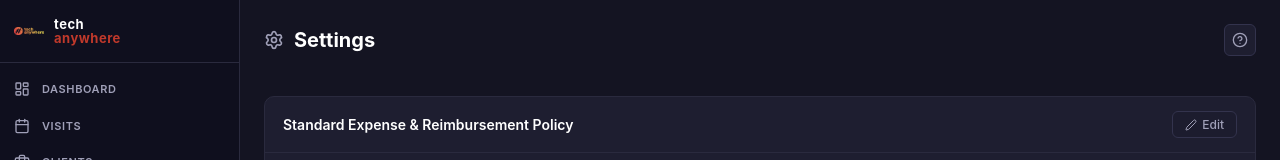
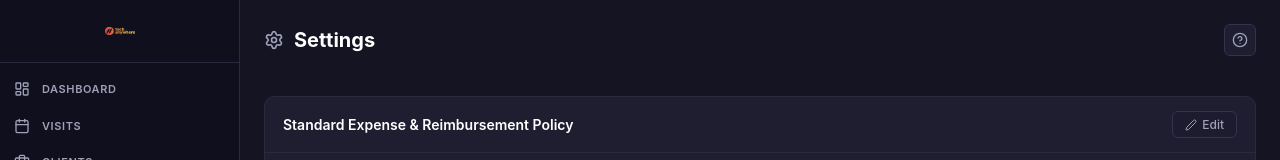
Before and after one commit to Nabzillaa/teachanywhere, a React (Vite) app in the folder app/: page /settings in a window 1280 px wide. Shown: the top 160 px of the page. Built offline with nearby package versions, Linux system fonts and the light colour scheme.

Commit message:
feat: show only icon in sidebar, remove text label
Removed the 'tech anywhere' text from the sidebar, keeping just the logo icon for a cleaner, more minimal design.

```diff
--- a/app/src/components/layout/Sidebar.css
+++ b/app/src/components/layout/Sidebar.css
@@ -17,7 +17,7 @@
 .sidebar__logo {
   display: flex;
   align-items: center;
-  justify-content: flex-start;
+  justify-content: center;
   gap: 10px;
   padding: 16px 14px;
   border-bottom: 1px solid var(--border);
--- a/app/src/components/layout/Sidebar.tsx
+++ b/app/src/components/layout/Sidebar.tsx
@@ -37,12 +37,6 @@ export default function Sidebar({ collapsed, onToggle }: SidebarProps) {
         >
           <img src="/logo.png" alt="TechAnywhere" className="sidebar__logo-icon" />
         </button>
-        {!collapsed && (
-          <div className="sidebar__logo-text">
-            <span className="sidebar__logo-brand">tech</span>
-            <span className="sidebar__logo-brand sidebar__logo-brand--highlight">anywhere</span>
-          </div>
-        )}
       </div>
 
       <nav className="sidebar__nav">
```
